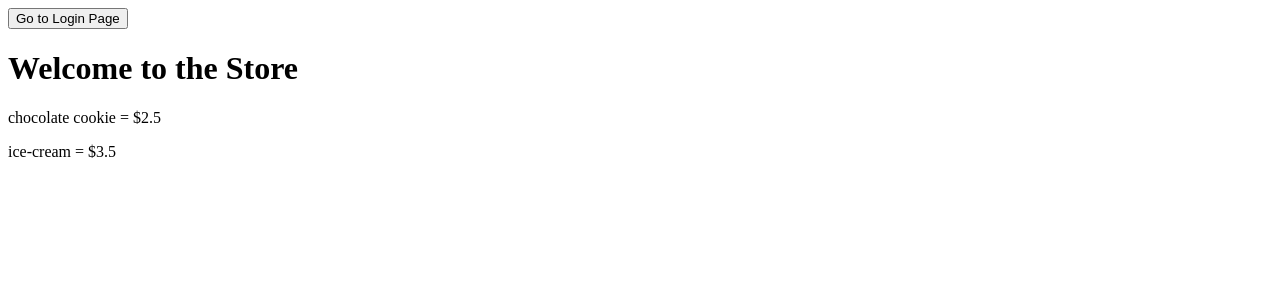
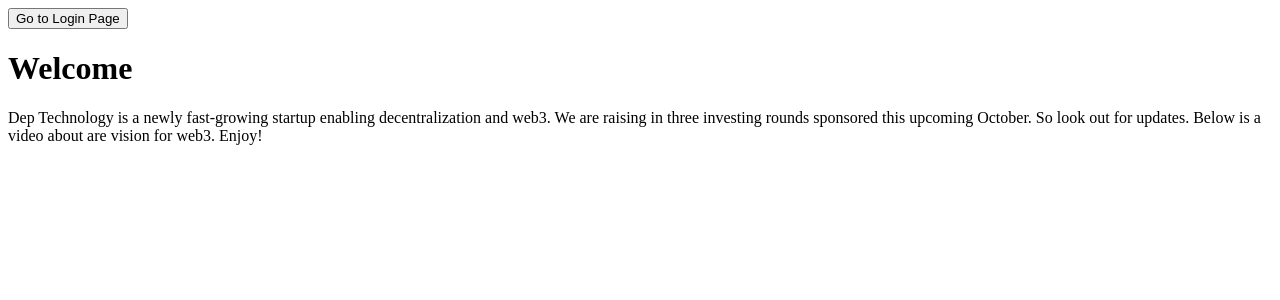
Before and after one commit to DarkSkinDaequan/stochs-io, a PHP site: page /test1.php in a window 1280 px wide. Shown: the top 300 px of the page. Run offline with PHP 8.4, Linux system fonts and the light colour scheme.

Commit message:
Update test1.php

```diff
--- a/test1.php
+++ b/test1.php
@@ -25,14 +25,12 @@
   <button>Go to Login Page</button>
 </a>
         <h1>
-            Welcome to the Store
+            Welcome
         </h1>
-        <p><?php echo $offers[0]['name']; ?> =
-         $<?php echo $offers[0]['price']; ?> </p>
-        <p><?php echo $offers[1]['name']; ?> =
-         $<?php echo $offers[1]['price']; ?> </p>
-
+        <p>Dep Technology is a newly fast-growing startup enabling decentralization and web3.
+We are raising in three investing rounds sponsored this upcoming October. So look out for updates. Below is a video about are vision for web3. Enjoy! </p>
     </head>
 
 
+
 </html>
```
